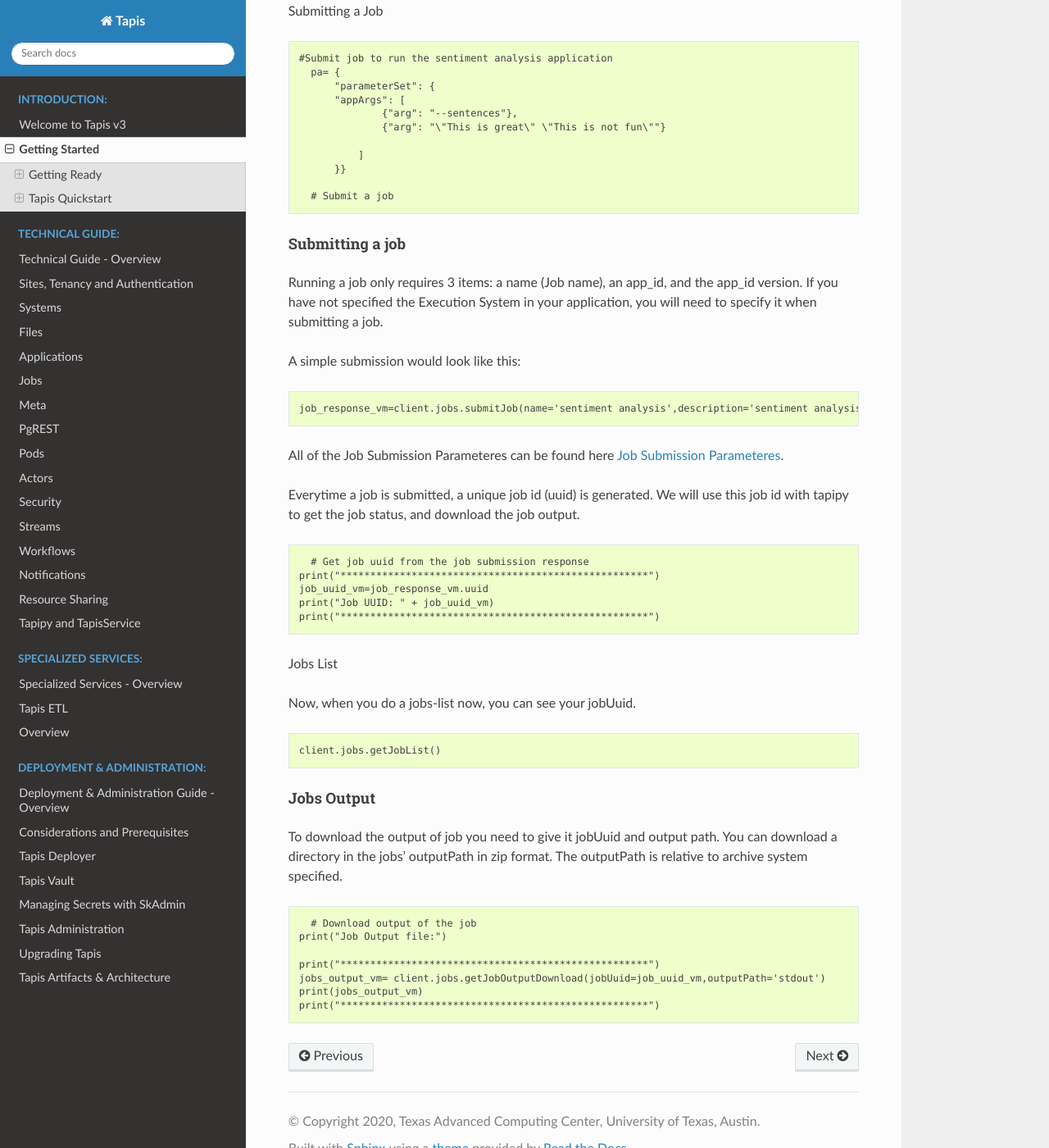
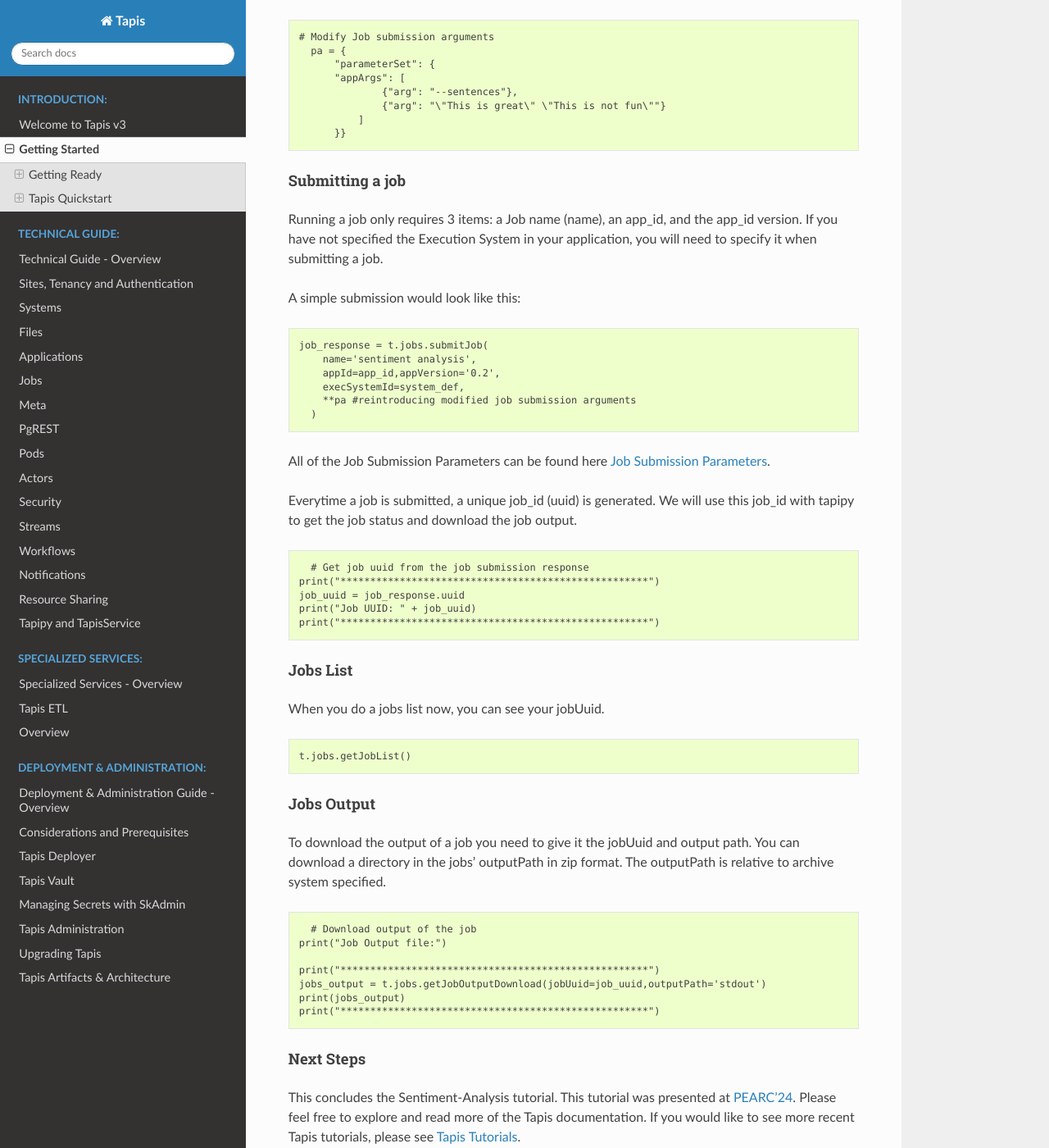
Before and after one commit to tapis-project/documentation, a Sphinx documentation site: the page built from source/getting-started/index.rst, in a window 1280 px wide and 1400 px high, scrolled down 10432 px. Shown: the whole window at 82% size. Built offline with Sphinx 7.4.7 and the Read the Docs theme 3.1.0, drawn with Linux system fonts in a browser that asks for light colours; some of the changed text lies outside the part shown.

Commit message:
Make final changes, updates.

```diff
--- a/source/getting-started/index.rst
+++ b/source/getting-started/index.rst
@@ -316,13 +316,13 @@
   }
 
 
-Hello World
-----------------------
+Sentiment-Analysis Application Tutorial
+--------------------------------------------
 
 For those of you that want to dive straight into Tapis and begin to explore it's possibilites, this is our tutorial.
-In this tutorial you will create a system, sentiment-analysis application, and run a job with it. For the sake of brevity and speed, we will complete this tutorial utilizing the Python SDK, TapiPy.
+In this tutorial you will create a system, sentiment-analysis application, and run a job with it. For the sake of brevity and speed, we will complete this tutorial utilizing the Python SDK, Tapipy.
 
-Pre-requisites: Active TACC account, TapiPy installed.
+Pre-requisites: Active TACC account, Tapipy installed, Access to Stampede3, Frontera, or non-MFA system.
 
 Create A Tapis Token
 ^^^^^^^^^^^^^^^^^^^^^
@@ -352,7 +352,7 @@
 ^^^^^^^^^^^^^^^^^^^^^
 
 Next you will need to create a system. Your system must be hosted on a machine that you can SSH to. There are a variety of authentication methods such as PASSWORD, PKI_KEYS (SSH Keys: Private, Public pair), ACCESS_KEYS (S3), and TOKENS (GLOBUS).
-If you are using PKI_KEYS please be aware that they will only work if MFA is NOT enabled on that system. Also, you must place the public key on that system. They Public and Private key on your system and the Public key on the host system must be formatted for one line.
+If you are using PKI_KEYS please be aware that they will only work if MFA is NOT enabled on that system. Also, you must place the public key on that system. The Public and Private key on your system and the Public key on the host system must be formatted for one line.
 
 .. code-block:: text
 
@@ -387,7 +387,7 @@
 .. code-block:: text
 
     app_def = {
-      "id": app_id,
+      "id": <app_id>,
       "version": "0.2",
       "description": "Application utilizing the sentiment analysis model from Hugging Face.",
       "jobType": "FORK",
@@ -410,68 +410,68 @@
 
 .. code-block:: text
 
-    import json
-    from tapipy.tapis import Tapis
-    t = Tapis(base_url='https://training.tapis.io', username='<userid>', password='************')
     t.apps.createAppVersion(**app_def)
 
 Application Arguments
 ^^^^^^^^^^^^^^^^^^^^^
 
 With appArgs parameter you can specify one or more command line arguments for the user application.
-Arguments specified in the application definition are appended to those in the submission request. Metadata can be attached to any argument.
+Arguments specified in the application definition are appended to those in the submission request. Metadata can be attached to any argument:
 
-Submitting a Job
+
 
 .. code-block:: text
 
-  #Submit job to run the sentiment analysis application
-    pa= {
+  # Modify Job submission arguments
+    pa = {
         "parameterSet": {
         "appArgs": [
                 {"arg": "--sentences"},
                 {"arg": "\"This is great\" \"This is not fun\""}
-
             ]
         }}
-
-    # Submit a job
 
 Submitting a job
 ^^^^^^^^^^^^^^^^^^^^^
 
-Running a job only requires 3 items: a name (Job name), an app_id, and the app_id version. If you have not specified the Execution System in your application, you will need to specify it when submitting a job.
+Running a job only requires 3 items: a Job name (name), an app_id, and the app_id version. If you have not specified the Execution System in your application, you will need to specify it when submitting a job.
 
 A simple submission would look like this:
 
 .. code-block:: text
 
-  job_response_vm=client.jobs.submitJob(name='sentiment analysis',description='sentiment analysis with hugging face transformer pipelines',appId=app_id,appVersion='0.2',execSystemId=system_id_vm, **pa)
+  job_response = t.jobs.submitJob(
+      name='sentiment analysis',
+      appId=app_id,appVersion='0.2',
+      execSystemId=system_def,
+      **pa #reintroducing modified job submission arguments
+    )
 
-All of the Job Submission Parameteres can be found here `Job Submission Parameteres <https://tapis.readthedocs.io/en/latest/technical/jobs.html#the-job-submission-request>`_.
+All of the Job Submission Parameters can be found here `Job Submission Parameters <https://tapis.readthedocs.io/en/latest/technical/jobs.html#the-job-submission-request>`_.
 
-Everytime a job is submitted, a unique job id (uuid) is generated. We will use this job id with tapipy to get the job status, and download the job output.
+Everytime a job is submitted, a unique job_id (uuid) is generated. We will use this job_id with tapipy to get the job status and download the job output.
 
 .. code-block:: text
 
     # Get job uuid from the job submission response
   print("****************************************************")
-  job_uuid_vm=job_response_vm.uuid
-  print("Job UUID: " + job_uuid_vm)
+  job_uuid = job_response.uuid
+  print("Job UUID: " + job_uuid)
   print("****************************************************")
 
 Jobs List
+^^^^^^^^^^^^^^^^^^^^^
 
-Now, when you do a jobs-list now, you can see your jobUuid.
+When you do a jobs list now, you can see your jobUuid.
 
 .. code-block:: text
 
-  client.jobs.getJobList()
+  t.jobs.getJobList()
 
 Jobs Output
 ^^^^^^^^^^^^^^^^^^^^^
 
-To download the output of job you need to give it jobUuid and output path. You can download a directory in the jobs’ outputPath in zip format. The outputPath is relative to archive system specified.
+To download the output of a job you need to give it the jobUuid and output path. You can download a directory in the jobs’ outputPath in zip format. The outputPath is relative to archive system specified.
 
 .. code-block:: text
 
@@ -479,6 +479,18 @@
   print("Job Output file:")
 
   print("****************************************************")
-  jobs_output_vm= client.jobs.getJobOutputDownload(jobUuid=job_uuid_vm,outputPath='stdout')
-  print(jobs_output_vm)
+  jobs_output = t.jobs.getJobOutputDownload(jobUuid=job_uuid,outputPath='stdout')
+  print(jobs_output)
   print("****************************************************")
+
+
+
+
+
+
+Next Steps
+^^^^^^^^^^^^^^^^^^^^^
+
+
+This concludes the Sentiment-Analysis tutorial. This tutorial was presented at `PEARC'24 <https://tapis-project.github.io/pearc24-tapis-tutorial/>`_. Please feel free to explore and read more of the Tapis documentation.
+If you would like to see more recent Tapis tutorials, please see `Tapis Tutorials <https://tapis-project.github.io/tutorials/>`_.
```
Also changed, not shown: other parts of source/getting-started/index.rst (+2 -2 lines).
